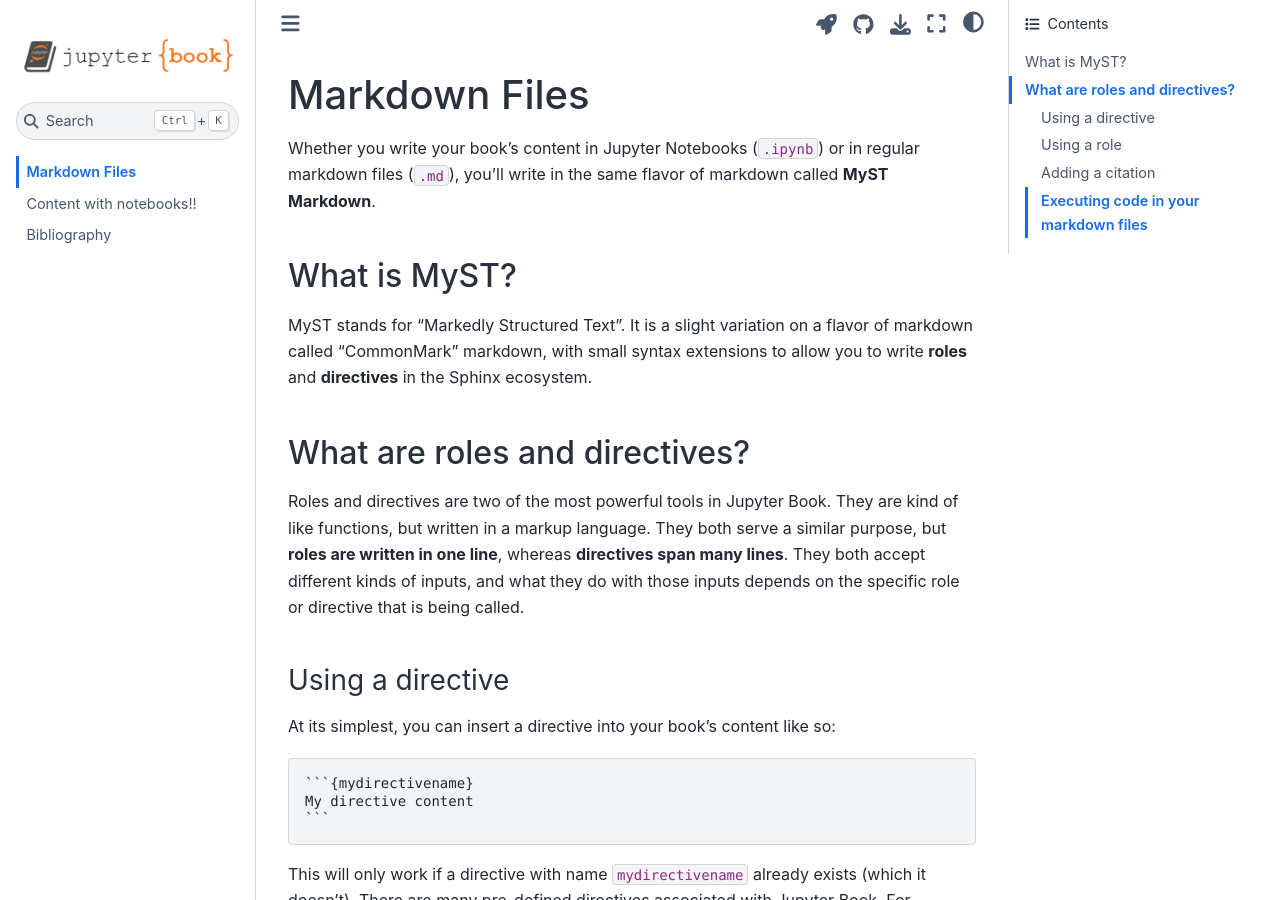
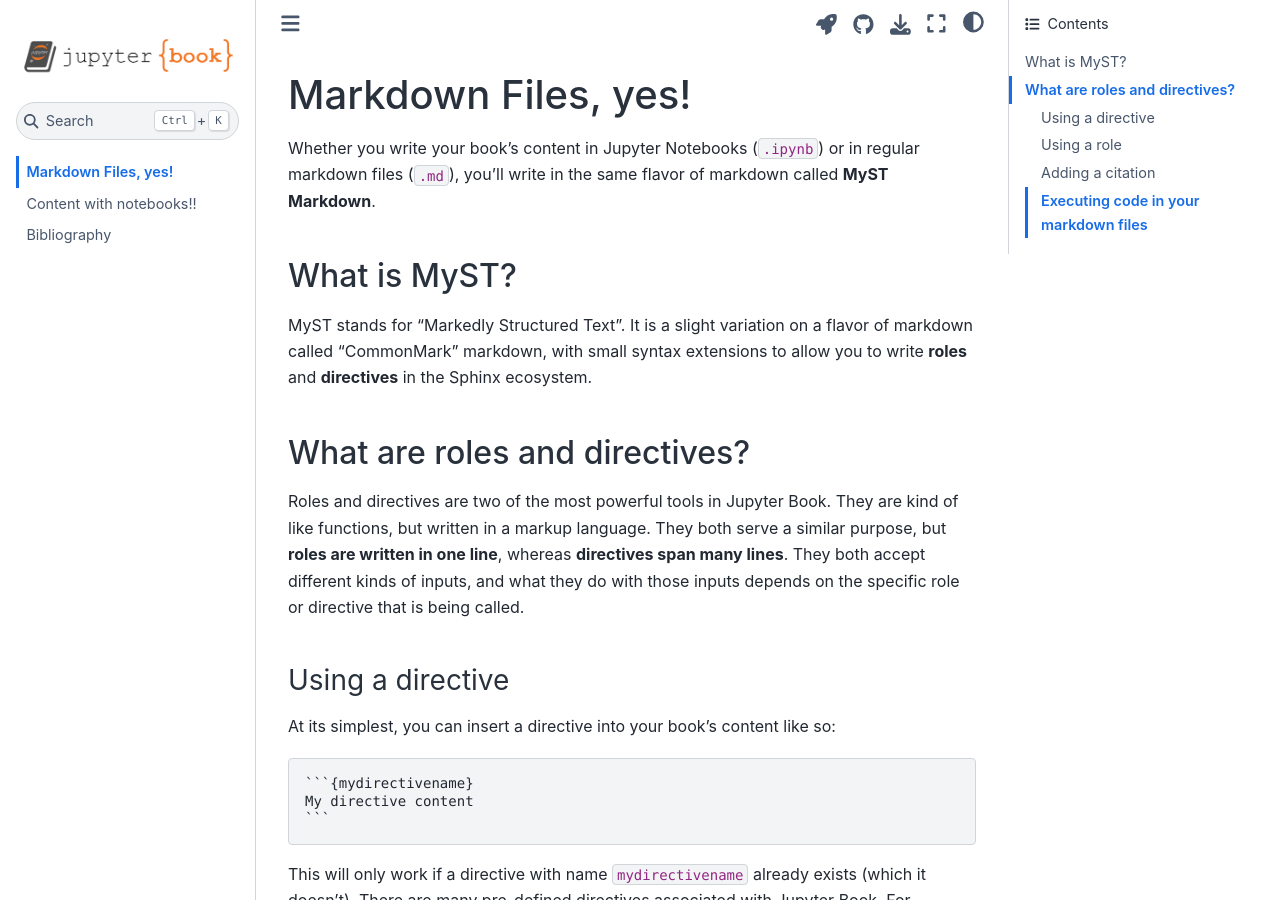
Before and after one commit to mwood7/waves-book, a Jupyter Book: the page built from book/markdown.md, in a window 1280 px wide and 900 px high. Built offline with Jupyter Book 1.0.4 settings and Sphinx 7.4.7 and the Sphinx Book theme 1.1.4, drawn with Linux system fonts in a browser that asks for light colours; cross-references to code outside the pages are shown as plain code.

Commit message:
updated markdown file

```diff
--- a/book/markdown.md
+++ b/book/markdown.md
@@ -12,7 +12,7 @@ kernelspec:
 ---
 
 
-# Markdown Files
+# Markdown Files, yes!
 
 Whether you write your book's content in Jupyter Notebooks (`.ipynb`) or
 in regular markdown files (`.md`), you'll write in the same flavor of markdown
```
